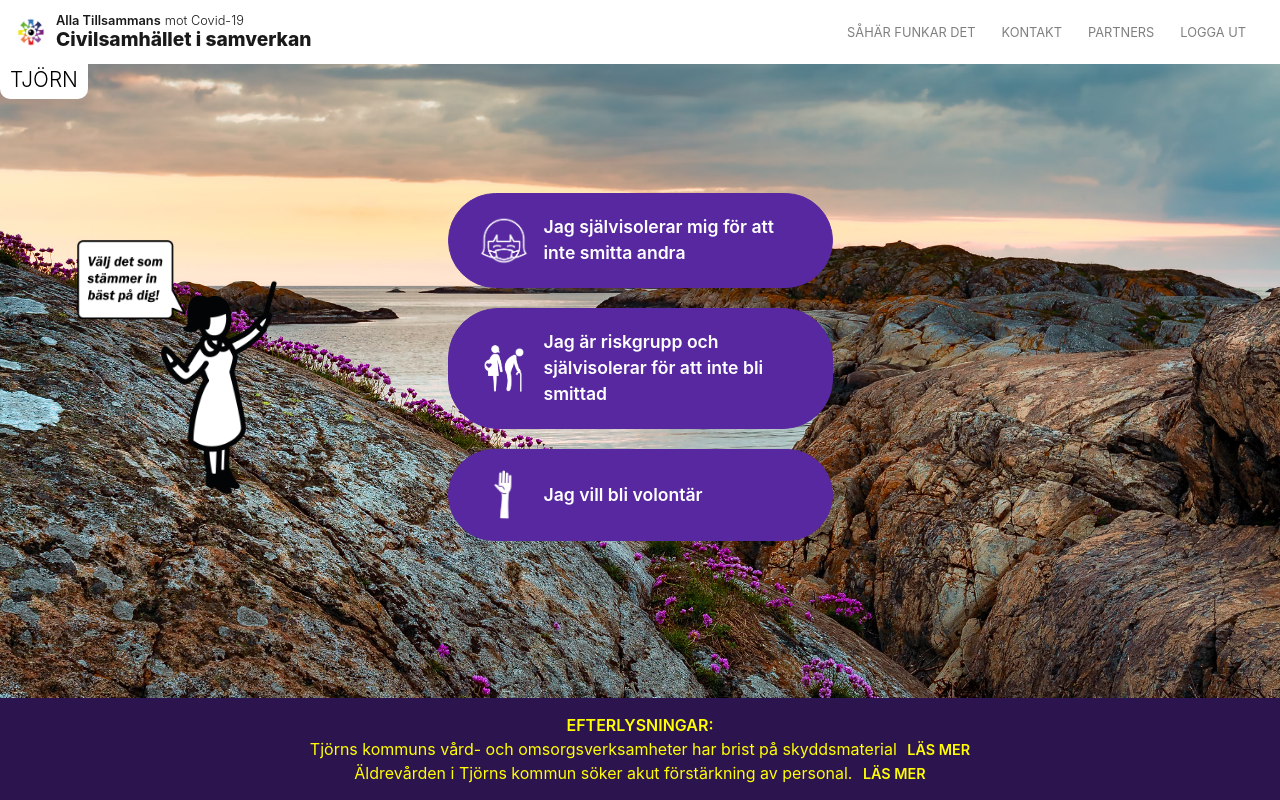
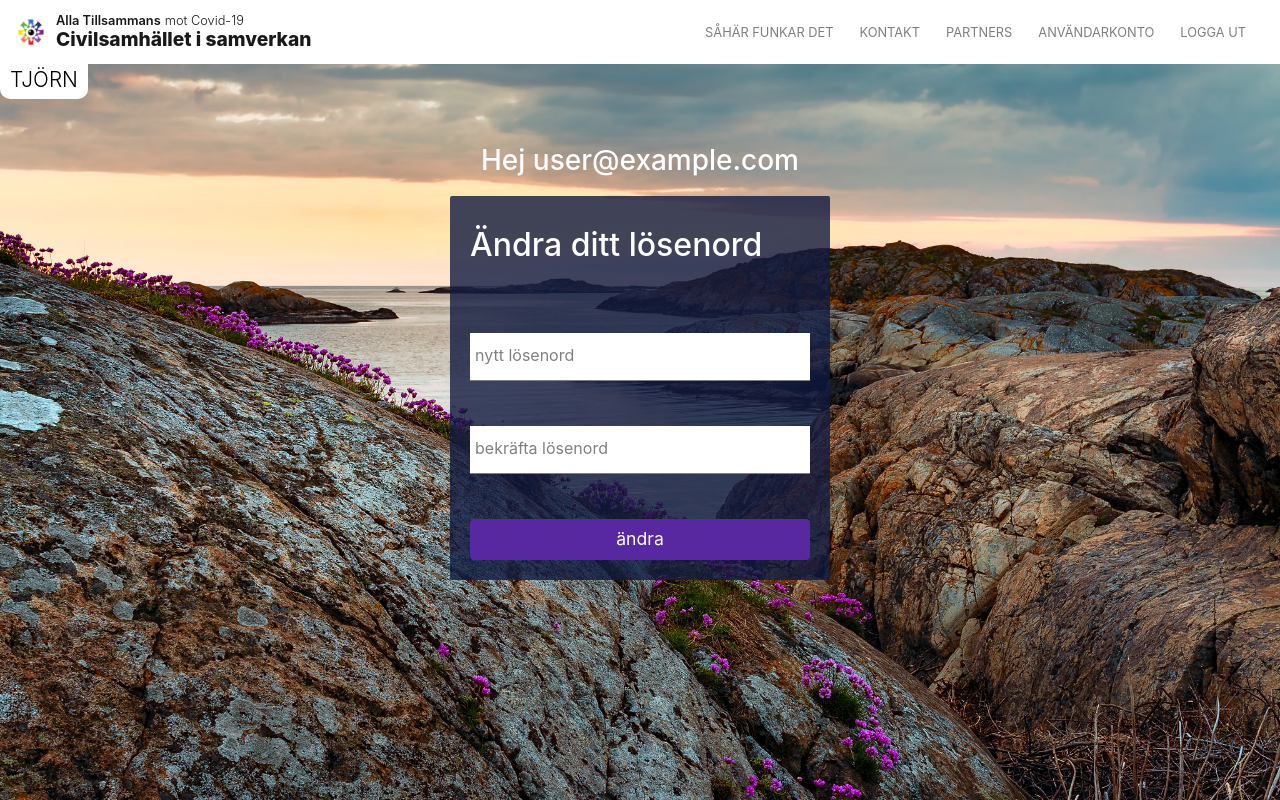
Before and after one commit to osaisacson/tillsammans, a React (Create React App) app: page /admin/account in a window 1280 px wide. Built offline with nearby package versions, Linux system fonts and the light colour scheme; no server answers; sample sign-in values are in the browser's storage.

Commit message:
Add change password functionality

```diff
--- a/src/App.js
+++ b/src/App.js
@@ -23,6 +23,7 @@ import Groups from './screens/admin/Groups';
 import Cancellations from './screens/admin/Cancellations';
 import Mottaget from './screens/users/Mottaget';
 import GrantAdminAccess from './screens/admin/GrantAdminAccess';
+import Account from './screens/admin/Account';
 
 //Info screens
 import HowTo from './screens/info/HowTo';
@@ -125,6 +126,14 @@ function App(props) {
             isVerifying={isVerifying}
             mainAdminOnly={true}
           />
+          <ProtectedRoute
+            path="/admin/account"
+            exact
+            component={Account}
+            isAuthenticated={isAuthenticated}
+            isVerifying={isVerifying}
+            mainAdminOnly={false}
+          />
           {/* For groupadmin */}
           <ProtectedRoute
             path="/grupp/:groupLink/:groupId"
--- /dev/null
+++ b/src/components/ChangePassword.js
@@ -0,0 +1,37 @@
+import React from 'react';
+import { Button } from 'react-bootstrap';
+import FormInput from './FormInput';
+
+const ChangePassword = (props) => {
+    return (
+        <div className="sign-in page-layout">
+            {props.topHeader ? <h6>{props.topHeader}</h6> : null}
+            <h2>{props.header}</h2>
+            <p>{props.message}</p>
+
+            <form onSubmit={props.handleSubmit}>
+                <FormInput
+                    name="newPassword"
+                    type="password"
+                    handleChange={props.handleChange}
+                    value={props.newPassword}
+                    label="nytt lösenord"
+                    required
+                />
+                <FormInput
+                    name="confirmPassword"
+                    type="password"
+                    value={props.confirmPassword}
+                    handleChange={props.handleChange}
+                    label="bekräfta lösenord"
+                    required
+                />
+                <Button type="submit" block>
+                    ändra
+                </Button>
+            </form>
+        </div>
+    )
+}
+
+export default ChangePassword;
--- a/src/components/MainHeader.js
+++ b/src/components/MainHeader.js
@@ -49,9 +49,14 @@ export default function MainHeader(props) {
               Partners
             </Link>
             {isAuthenticated && (
+              <React.Fragment>
+              <Link className="nav-link" to="/admin/account">
+                användarkonto
+              </Link>
               <a className="nav-link" onClick={() => dispatch(logoutUser())}>
                 Logga ut
               </a>
+              </React.Fragment>
             )}
           </Nav>
         </Navbar.Collapse>
--- /dev/null
+++ b/src/screens/admin/Account.js
@@ -0,0 +1,57 @@
+import React, { useState } from 'react';
+import { useSelector, useDispatch } from 'react-redux';
+import ChangePassword from '../../components/ChangePassword';
+import firebase from 'firebase/app';
+
+const Account = props => {
+
+    const [newPassword, setNewPassword] = useState("");
+    const [confirmPassword, setConfirmPassword] = useState("");
+    const [message, setMessage] = useState("");
+
+    const user = useSelector((state) => state.auth.user);
+
+    console.log(user);
+
+    const handleChange = event => {
+        const { value, name } = event.target;
+        if (name === 'newPassword') {
+            setNewPassword(value);
+        }
+        if (name === 'confirmPassword') {
+            setConfirmPassword(value);
+        }
+    }
+
+    const handleSubmit = event => {
+        event.preventDefault();
+        if (newPassword === confirmPassword) {
+            setMessage("Processing...")
+            var user = firebase.auth().currentUser;
+            user.updatePassword(newPassword).then(() => {
+                setMessage("Password updated successfully.");
+            })
+                .catch((err) => {
+                    setMessage(`${err.message}`)
+                })
+        } else {
+            setMessage("Passwords must match.");
+        }
+    }
+
+    return(
+
+        <React.Fragment>
+        <h3>Hej {user.email}</h3>
+        <ChangePassword
+        header={'Ändra ditt lösenord'}
+        message={message}
+        handleSubmit={handleSubmit}
+        handleChange={handleChange}
+        newPassword={newPassword}
+        confirmPassword={confirmPassword} />
+        </React.Fragment>
+    )
+}
+
+export default Account;
```
